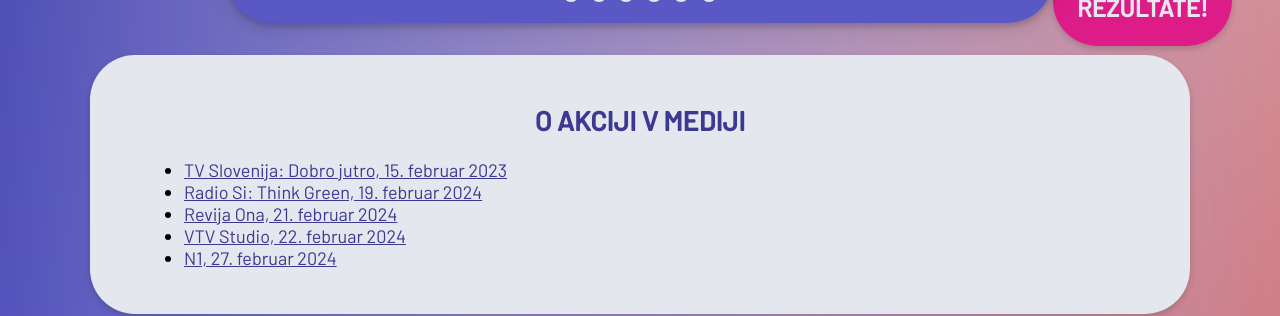
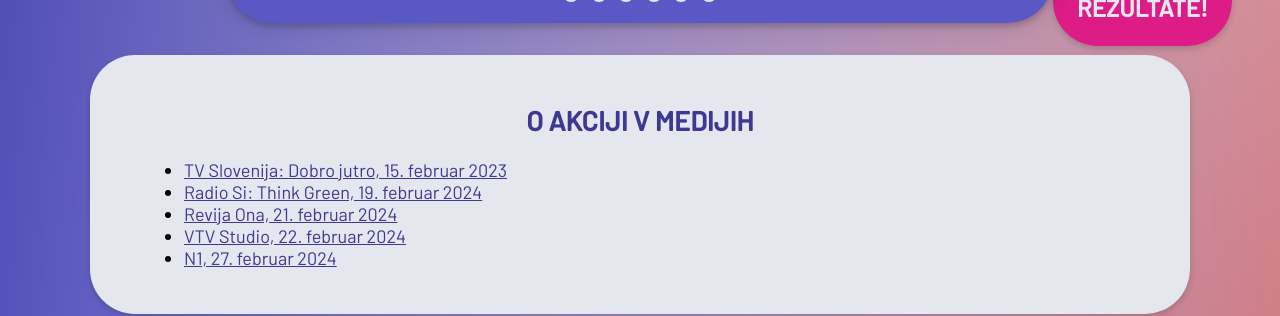
Before and after one commit to ewba/dcd-si, a Jekyll site: the page built from o-akciji.md, in a window 1280 px wide and 900 px high, scrolled down 1690 px. Shown: the part 156-472 px from the top of the window. Built offline with Jekyll 4.4.1, drawn with Linux system fonts in a browser that asks for light colours.

Commit message:
Update o-akciji.md

```diff
--- a/o-akciji.md
+++ b/o-akciji.md
@@ -165,7 +165,7 @@
 {% endcomment %}
 
 <div class="block" markdown="1">
-## O akciji v mediji
+## O akciji v medijih
 - <a href="https://365.rtvslo.si/arhiv/dobro-jutro/175023261" target="_blank" rel="noopener">TV Slovenija: Dobro jutro, 15. februar 2023</a>
 - <a href="https://365.rtvslo.si/arhiv/think-green/175024246" target="_blank" rel="noopener">Radio Si: Think Green, 19. februar 2024</a>
 - <a href="https://www.slovenskenovice.si/ona/stil/najlazja-cistilna-akcija-na-svetu/" target="_blank" rel="noopener">Revija Ona, 21. februar 2024</a>
```
